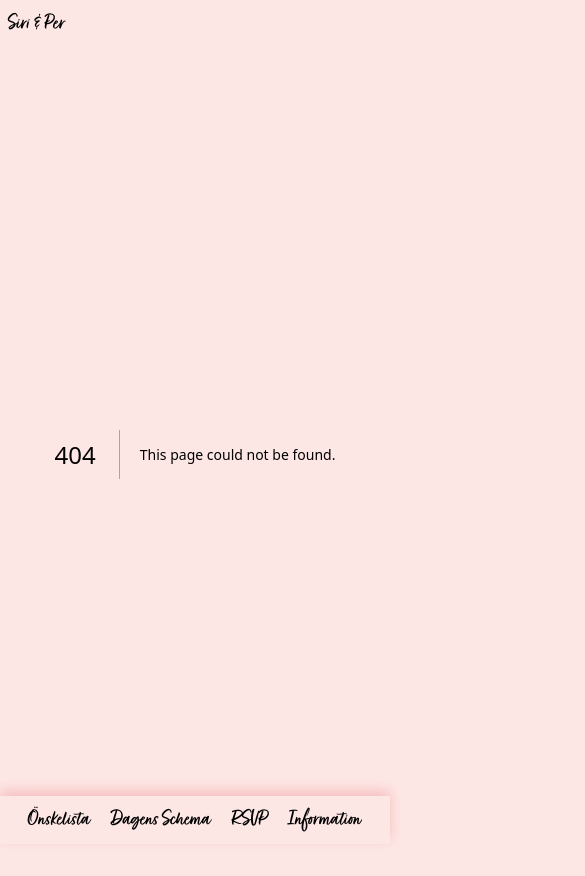
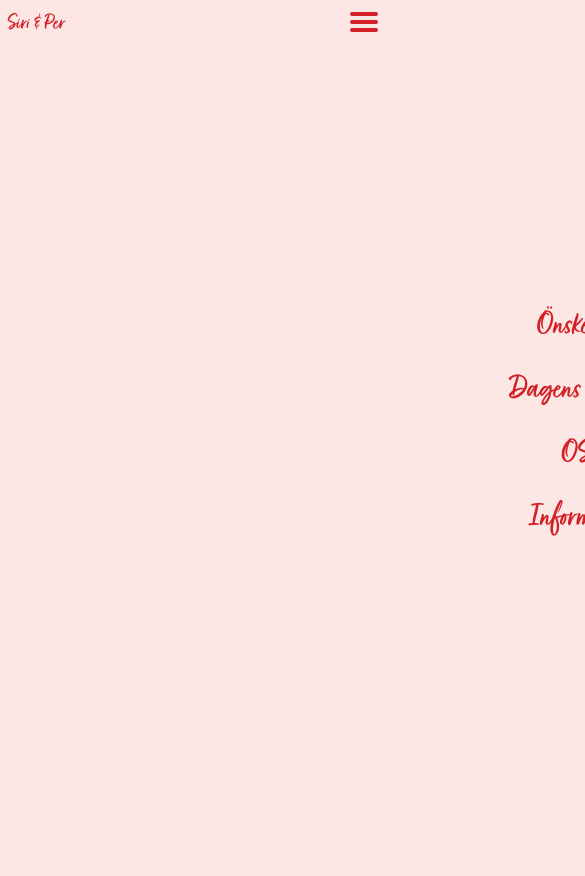
Before and after one commit to sirisayshello/perochsiri, a Next.js app: page /guestlist in a window 390 px wide. Before the commit this address had no page. Shown: the top 876 px of the page, 585 px wide, since content can reach past the window. After the commit the page ends 844 px from the top, so only its background shows below. Built offline with nearby package versions, Linux system fonts and the light colour scheme.

Commit message:
mobile navigation

```diff
--- a/src/app/components/Navigation.tsx
+++ b/src/app/components/Navigation.tsx
@@ -1,29 +1,61 @@
+'use client'
+
 import Link from "next/link";
-import { ReactNode } from "react";
+import { ReactNode, use, useState } from "react";
+import { useIsAdmin } from "../hooks/useIsAdmin";
 
 export const NAV_HEIGHT = 48;
 
-const NavItem = ({ children, href }: { children: ReactNode; href: string }) => (
+type NavItemProps = { children: ReactNode; href: string; className?: string; onClick?: () => void; }
+
+const NavItem = ({ children, href, className, onClick }: NavItemProps) => (
   <Link
     href={href}
-    className="text-2xl sm:text-3xl font-fave hover:text-muted transition-colors"
+    onClick={onClick}
+    className={`text-2xl sm:text-3xl font-fave hover:text-muted transition-colors ${className}`}
   >
     {children}
   </Link>
 );
 
 export const Navigation = () => {
+  const [open, setOpen] = useState(false);
+  const isAdmin = useIsAdmin();
+
+  const sharedClasses = "rounded-full h-1 w-7 bg-accent duration-500 ease-in-out";
+
+  const close = () => setOpen(false);
+
   return (
+    <>
+      <div
+        className="md:hidden flex absolute top-3 right-3 gap-1 flex-col z-10 cursor-pointer"
+        onClick={() => setOpen(!open)}
+      >
+        <div className={`${sharedClasses} ${open ? "rotate-45 translate-y-[8px]" : "rotate-0"} transition-transform`} />
+        <div className={`${sharedClasses} ${open ? "opacity-0 translate-x-2" : "opacity-1"} transition-all`} />
+        <div className={`${sharedClasses}  ${open ? "-rotate-45 -translate-y-[8px]" : "rotate-0"} transition-transform`} />
+      </div>
+      <nav style={{
+        boxShadow: open ? "0px 5px 12px var(--accentShadow)" : "",
+      }} className={`duration-500 absolute top-0 w-full h-full p-10 bg-background gap-6 right-0 flex transition-all flex-col items-center justify-center ${open ? "" : "translate-x-full"}`}>
+        <NavItem onClick={close} className="text-4xl" href="/onskelista">Önskelista</NavItem>
+        <NavItem onClick={close} className="text-4xl" href="/schema">Dagens Schema</NavItem>
+        <NavItem onClick={close} className="text-4xl" href="/rsvp">OSA</NavItem>
+        <NavItem onClick={close} className="text-4xl" href="/information">Information</NavItem>
+        {isAdmin && <NavItem onClick={close} className="text-4xl" href="/guestlist">Gästlista</NavItem>}
+      </nav>
       <nav
         style={{
           boxShadow: "0px -5px 12px var(--accentShadow)",
         }}
-      className="flex justify-evenly fixed z-10 bottom-0 w-full p-2 bg-background"
+        className="hidden md:flex justify-evenly fixed z-10 top-0 w-full p-2 bg-background"
       >
         <NavItem href="/onskelista">Önskelista</NavItem>
         <NavItem href="/schema">Dagens Schema</NavItem>
-      <NavItem href="/rsvp">RSVP</NavItem>
+        <NavItem href="/rsvp">OSA</NavItem>
         <NavItem href="/information">Information</NavItem>
       </nav>
+    </>
   );
 };
--- /dev/null
+++ b/src/app/guestlist/page.tsx
@@ -0,0 +1,25 @@
+'use client'
+
+import { H1 } from "../components/H1"
+import { useIsAdmin } from "../hooks/useIsAdmin";
+import { useRSVP } from "../rsvp/useRSVP";
+
+export default function () {
+    const { rsvp } = useRSVP();
+    const isAdmin = useIsAdmin();
+
+    if (!isAdmin) {
+        return null;
+    }
+
+    return (<div className="flex flex-col items-center h-full">
+        <H1>RSVP Admin</H1>
+        {rsvp?.map((guest) => (
+            <div className="flex gap-2" key={guest.id}>
+                <p>{guest.name}</p>
+                <p>{guest.food}</p>
+                <p>{guest.allergies}</p>
+            </div>
+        ))}
+    </div>)
+}
```
Lines whose indentation alone changed are shown as unchanged.
